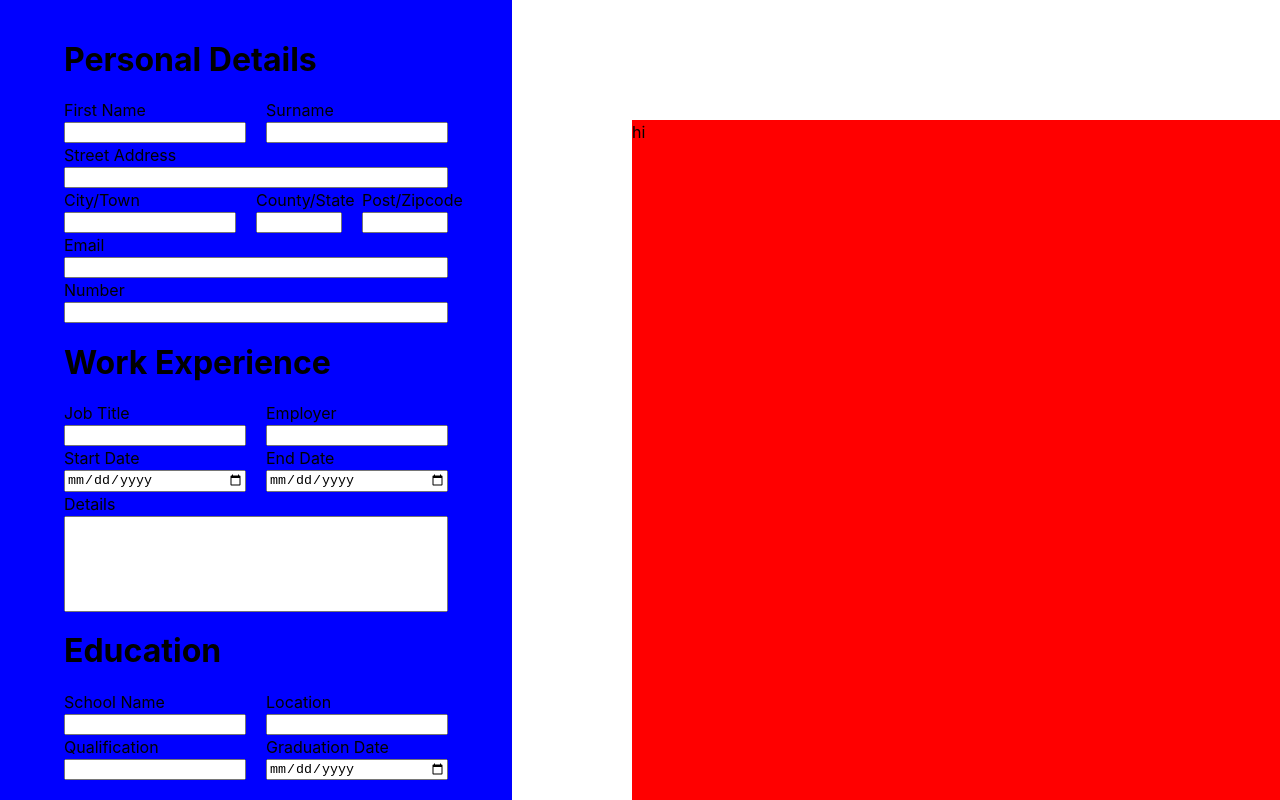
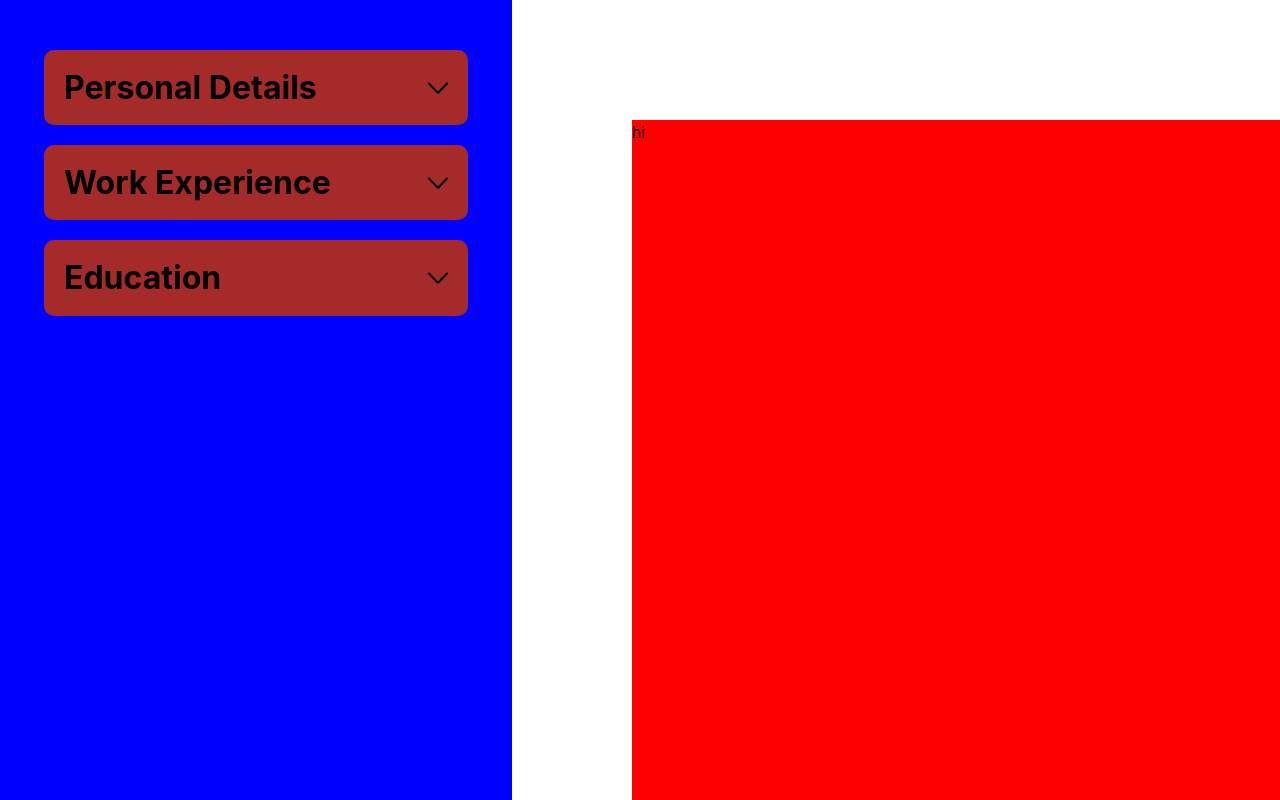
Before and after one commit to guskirb/CV-applicationTOP, a React (Vite) app: page / in a window 1280 px wide. Shown: the top 800 px of the page. Built offline with nearby package versions, Linux system fonts and the light colour scheme.

Commit message:
Add sidebar display toggle with icons

```diff
--- a/src/App.css
+++ b/src/App.css
@@ -7,7 +7,7 @@
   display: flex;
   flex-flow: column;
   align-items: center;
-  justify-content: center;
+  justify-content: flex-start;
   background-color: blue;
   margin: 0;
   width: 40vw;
@@ -20,6 +20,35 @@
   display: flex;
   flex-flow: column;
   width: 75%;
+  background-color: brown;
+  margin: 10px;
+  border-radius: 10px;
+  padding: 20px;
+}
+
+.sidebarUpper {
+  display: flex;
+  align-items: center;
+  justify-content: space-between;
+}
+
+.up {
+  background-image: url(./assets/up.svg);
+  background-size: 100%;
+  width: 20px;
+  height: 20px;
+}
+
+.down {
+  background-image: url(./assets/down.svg);
+  background-size: 100%;
+  width: 20px;
+  height: 20px;
+}
+
+
+.sidebarPersonal {
+  margin-top: 50px;
 }
 
 label {
@@ -29,12 +58,25 @@ label {
   flex-flow: column;
 }
 
+input {
+  border-radius: 5px;
+  height: 1.8em;
+  border: none;
+  padding-left: 5px;
+}
+
+textarea {
+  border-radius: 5px;
+  border: none;
+  padding: 5px;
+}
+
 .fullName {
   display: flex;
   gap: 20px;
 }
 
-.address{
+.address {
   display: grid;
   grid-template-columns: 2fr 1fr 1fr;
   gap: 20px;
--- a/src/components/education.jsx
+++ b/src/components/education.jsx
@@ -1,9 +1,16 @@
 import FormInput from "./form";
 
-function EducationInput () {
+function EducationInput({ isActive, onShow }) {
   return (
-        <div className="sidebarSection sidebarEducation">
+    <div className="sidebarSection sidebarEducation" onClick={onShow}>
+      <div className="sidebarUpper">
         <h1>Education</h1>
+        {isActive ? (
+          <div className="up" />
+        ) : (<div className="down" />) }
+      </div>
+      {isActive ? (
+        <>
           <div className="nameCity">
             <FormInput name="School Name" type="text" />
             <FormInput name="Location" type="text" />
@@ -12,8 +19,10 @@ function EducationInput () {
             <FormInput name="Qualification" type="text" />
             <FormInput name="Graduation Date" type="date" />
           </div>
+        </>
+      ) : null}
     </div>
-    )
+  );
 }
 
-export default EducationInput
+export default EducationInput;
--- a/src/components/personal.jsx
+++ b/src/components/personal.jsx
@@ -1,9 +1,16 @@
 import FormInput from "./form";
 
-function PersonalInput() {
+function PersonalInput({ isActive, onShow }) {
   return (
-    <div className="sidebarSection sidebarPersonal">
+    <div className="sidebarSection sidebarPersonal" onClick={onShow}>
+      <div className="sidebarUpper">
         <h1>Personal Details</h1>
+        {isActive ? (
+          <div className="up" />
+        ) : (<div className="down" />) }
+      </div>
+      {isActive ? (
+        <>
           <div className="fullName">
             <FormInput name="First Name" type="text" />
             <FormInput name="Surname" type="text" />
@@ -16,6 +23,8 @@ function PersonalInput() {
           </div>
           <FormInput name="Email" type="email" />
           <FormInput name="Number" type="tel" />
+        </>
+      ) : null}
     </div>
   );
 }
--- a/src/components/sidebar.jsx
+++ b/src/components/sidebar.jsx
@@ -1,13 +1,24 @@
+import { useState } from "react";
 import PersonalInput from "./personal";
 import WorkInput from "./work";
 import EducationInput from "./education";
 
 function Sidebar() {
+  const [activeIndex, setActiveIndex] = useState("");
   return (
     <div className="sidebar">
-      <PersonalInput />
-      <WorkInput />
-      <EducationInput/>
+      <PersonalInput
+        isActive={activeIndex === 0}
+        onShow={() => activeIndex === 0 ? setActiveIndex("") : setActiveIndex(0)}
+      />
+      <WorkInput
+      isActive={activeIndex === 1}
+      onShow={() => activeIndex === 1 ? setActiveIndex("") : setActiveIndex(1)}
+      />
+      <EducationInput
+      isActive={activeIndex === 2}
+      onShow={() => activeIndex === 2 ? setActiveIndex("") : setActiveIndex(2)}
+      />
     </div>
   );
 }
--- a/src/components/work.jsx
+++ b/src/components/work.jsx
@@ -1,9 +1,16 @@
 import FormInput from "./form";
 
-function WorkInput() {
+function WorkInput({ isActive, onShow }) {
   return (
-    <div className="sidebarSection sidebarWork">
-      <h1>Work Experience</h1>
+    <div className="sidebarSection sidebarWork" onClick={onShow}>
+      <div className="sidebarUpper">
+        <h1>Work Experience</h1>
+        {isActive ? (
+          <div className="up" />
+        ) : (<div className="down" />) }
+      </div>
+      {isActive ? (
+        <>
       <div className="jobEmployer">
         <FormInput name="Job Title" type="text" />
         <FormInput name="Employer" type="text" />
@@ -16,6 +23,7 @@ function WorkInput() {
         Details
         <textarea rows="6" />
       </label>
+      </> ) : null}
     </div>
   );
 }
--- a/src/index.css
+++ b/src/index.css
@@ -28,6 +28,7 @@ body {
 h1 {
   font-size: 2em;
   line-height: 1.1;
+  margin: 0
 }
 
 button {
```
Also changed, not shown: src/assets/down.svg (added), src/assets/up.svg (added). Lines whose indentation alone changed are shown as unchanged.
